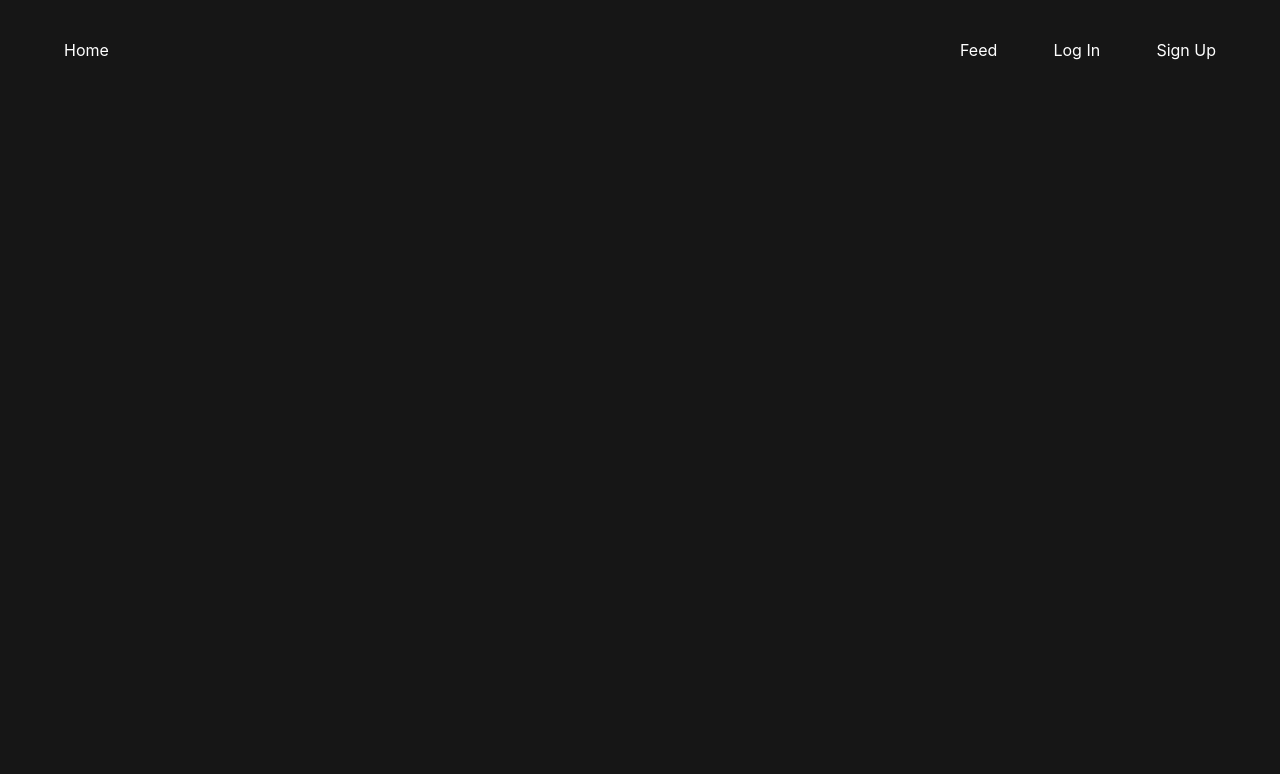
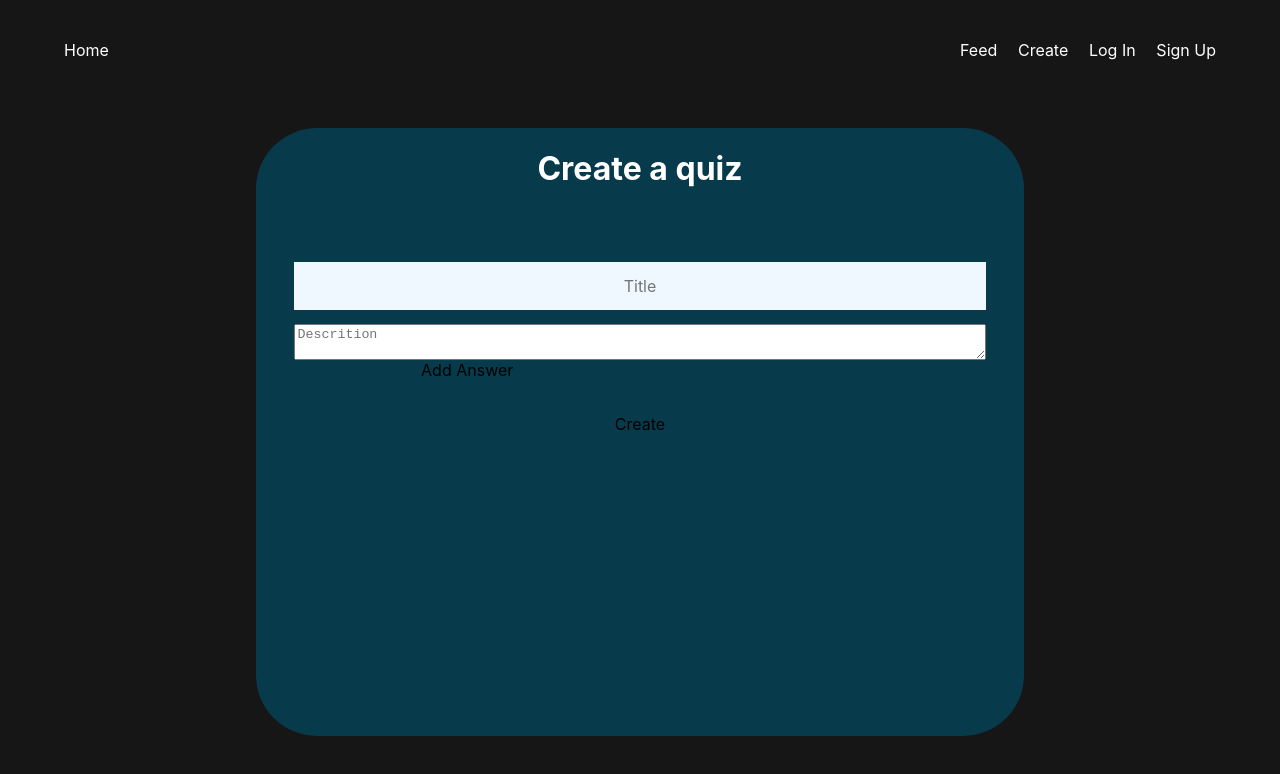
Before and after one commit to avengingtooth/quiz-me-quiz-you_frontend, a React (Create React App) app in the folder quiz-me-quiz-you/: page /quiz/create in a window 1280 px wide. Shown: the top 774 px of the page. Built offline with nearby package versions, Linux system fonts and the light colour scheme.

Commit message:
onchange shows the updates made to answer inputs

```diff
--- a/quiz-me-quiz-you/src/App.js
+++ b/quiz-me-quiz-you/src/App.js
@@ -5,6 +5,8 @@ import './stylesheets/auth.css'
 import './stylesheets/quiz.css'
 import './stylesheets/feed.css'
 import './stylesheets/nav.css'
+import './stylesheets/edit-create.css'
+import './stylesheets/answer.css'
 
 import Create from './pages/Create';
 import Edit from './pages/Edit';
--- /dev/null
+++ b/quiz-me-quiz-you/src/components/Answer.jsx
@@ -0,0 +1,17 @@
+function setValues(props, e, type){
+    let copy = props.answer
+    copy[props.ind][type] = e.target.value
+    console.log(e.target.value, copy)
+    return copy
+}
+
+function Answer(props){
+    return(
+        <div className="answer">
+            <input type="text" name="content" value={props.content} onChange={e => props.updateAnswers(setValues(props, e, 'content'))}/>
+            <input type="number" name="score" value={props.score} onChange={e => props.updateAnswers(setValues(props, e, 'score'))}/>
+        </div>
+    )
+}
+
+export default Answer
--- a/quiz-me-quiz-you/src/components/Navbar.jsx
+++ b/quiz-me-quiz-you/src/components/Navbar.jsx
@@ -8,6 +8,7 @@ function Navbar(){
                 <NavLink to='/'>Home</NavLink>
                 <div>
                     <NavLink to='/quiz/all'>Feed</NavLink>
+                    <NavLink to='/quiz/create'>Create</NavLink>
                     <NavLink to='/login'>Log In</NavLink>
                     <NavLink to='/signup'>Sign Up</NavLink>
                 </div>
--- a/quiz-me-quiz-you/src/components/Question.jsx
+++ b/quiz-me-quiz-you/src/components/Question.jsx
@@ -1,7 +1,7 @@
 function Question(props){
     return(
         <div className="question">
-            <h2>Question</h2>
+            <h2>{props.title}</h2>
             <div className="answerContainer">
                 {
                     Object.keys(props.answers).map(key => {
--- /dev/null
+++ b/quiz-me-quiz-you/src/components/QuizEditor.jsx
@@ -0,0 +1,43 @@
+import { useState } from "react"
+import Answer from "./Answer"
+
+function handleSubmit(e){
+    e.preventDefault()
+}
+
+function setAns(e, answers, ind, key){
+    let tempCopy = [...answers]
+    tempCopy[ind][key] = e.target.value
+    return tempCopy
+}
+
+function QuizEditor(props){
+    const [title, setTitle] = useState('')
+    const [description, setDesciption] = useState('')
+    const [answers, updateAnswers] = useState([])
+
+    return(
+        <div className="editor" onSubmit={e => handleSubmit(e)}>
+            <form action="">
+                <input type="text" name="title" placeholder='Title' onChange={event => setTitle(event.target.value)}/>
+                <textarea type="text" name="description" placeholder='Descrition' onChange={event => setTitle(event.target.value)}/>
+                <div className="answerContainer">
+                    {
+                        answers.map((ans, ind) => {
+                            return(
+                                <div className="answer">
+                                    <input type="text" name="content" value={ans.content} onChange={e => updateAnswers(setAns(e, answers, ind, 'content'))}/>
+                                    <input type="number" name="score" value={ans.score} onChange={e => updateAnswers(setAns(e, answers, ind, 'score'))}/>
+                                </div>
+                            )
+                        })
+                    }
+                    <button onClick={() => {updateAnswers([...answers, {content:'', score:0}])}}>Add Answer</button>
+                </div>
+                <button>{props.action}</button>
+            </form>
+        </div>
+    )
+}
+
+export default QuizEditor
--- a/quiz-me-quiz-you/src/pages/Create.jsx
+++ b/quiz-me-quiz-you/src/pages/Create.jsx
@@ -1,7 +1,10 @@
+import QuizEditor from "../components/QuizEditor"
+
 function Create(){
     return(
-        <div>
-
+        <div className="editContainer">
+            <h1>Create a quiz</h1>
+            <QuizEditor action='Create'></QuizEditor>
         </div>
     )
 }
--- a/quiz-me-quiz-you/src/pages/Edit.jsx
+++ b/quiz-me-quiz-you/src/pages/Edit.jsx
@@ -1,7 +1,9 @@
+// import QuizEditor from "../components/QuizEditor"
+
 function Edit(){
+    console.log('edit')
     return(
         <div>
-
         </div>
     )
 }
--- a/quiz-me-quiz-you/src/pages/SingleQuizView.jsx
+++ b/quiz-me-quiz-you/src/pages/SingleQuizView.jsx
@@ -5,7 +5,7 @@ function SingleQuizView(){
         title: 'Quiz Display Test',
         description: 'Some random description about the quiz',
         questions: [
-            {questionText: 'Question 1', answers: {'Answer 1': 0, 'Answer 2': 0, 'Answer 3': 1, 'Answer 4': 0}},
+            {questionText: 'Question 1', answers: [{ansText: 'Answer 1', points: 0}, {ansText: 'Answer 2', points: 0}, {'Answer 3': 1}, {'Answer 4': 0}]},
             {questionText: 'Question 2', answers: {'Answer 1': 0, 'Answer 2': 0, 'Answer 3': 1, 'Answer 4': 0}},
             {questionText: 'Question 2', answers: {'Answer 1': 0, 'Answer 2': 0, 'Answer 3': 1, 'Answer 4': 0}}
         ]
@@ -15,9 +15,9 @@ function SingleQuizView(){
             <h1>{quizData.title}</h1>
             <p className="description">{quizData.description}</p>
             {
-                quizData.questions.map(question => {
+                quizData.questions.map((question, ind) => {
                     return(
-                        <Question answers={question.answers}></Question>
+                        <Question key={`${question.title}${ind}`} title={question.questionText} answers={question.answers}></Question>
                     )
                 })
             }
--- /dev/null
+++ b/quiz-me-quiz-you/src/stylesheets/answer.css
@@ -0,0 +1,30 @@
+.answerContainer{
+    display: grid;
+    grid-template-columns: 1fr 1fr;
+    padding-bottom: 5%;
+}
+
+.answer:nth-child(1){
+    border-top-left-radius: var(--answerRadius);
+    background-color: #EF476F;
+}
+
+.answer:nth-child(2){
+    border-top-right-radius: var(--answerRadius);
+    background-color: #FFD166;
+}
+
+/* switch to before last child so the border radius works regarless of nb of answers */
+.answer:nth-child(3){
+    border-bottom-left-radius: var(--answerRadius);
+    background-color: #06D6A0;
+}
+
+.answer:last-child{
+    border-bottom-right-radius: var(--answerRadius);
+    background-color: #118AB2;
+}
+
+.answer{
+    padding: 7%;
+}
--- /dev/null
+++ b/quiz-me-quiz-you/src/stylesheets/edit-create.css
@@ -0,0 +1,26 @@
+.editContainer{
+    display: flex;
+    flex-direction: column;
+    background-color: #073B4C;
+    width: 60%;
+    margin: 10% 5% 5% 5%;
+    border-radius: 8%/10%;
+    overflow: scroll;
+    height: 100%;
+}
+
+.editContainer h1{
+    color: white;
+}
+
+.editContainer input{
+    margin: 2% 0 2% 0;
+    padding: 2%;
+    background-color: aliceblue;
+}
+
+.editContainer form{
+    display: flex;
+    flex-direction: column;
+    padding: 5%;
+}
--- a/quiz-me-quiz-you/src/stylesheets/feed.css
+++ b/quiz-me-quiz-you/src/stylesheets/feed.css
@@ -1,7 +1,6 @@
 #feed{
     width: 100%;
     padding: 0 5% 0 5%;
-    overflow-y: scroll;
 }
 
 #feed .preview{
@@ -18,6 +17,8 @@
     display: grid;
     grid-template-columns: repeat(3, 1fr);
     gap: 2%;
+    overflow: scroll;
+    padding: 2% 5% 2% 5%;
 }
 
 #feed h1{
--- a/quiz-me-quiz-you/src/stylesheets/quiz.css
+++ b/quiz-me-quiz-you/src/stylesheets/quiz.css
@@ -7,7 +7,7 @@
     flex-direction: column;
     background-color: #073B4C;
     width: 60%;
-    margin: 5%;
+    margin: 10% 5% 5% 5%;
     margin-left: auto;
     margin-right: auto;
     border-radius: 8%/10%;
```
